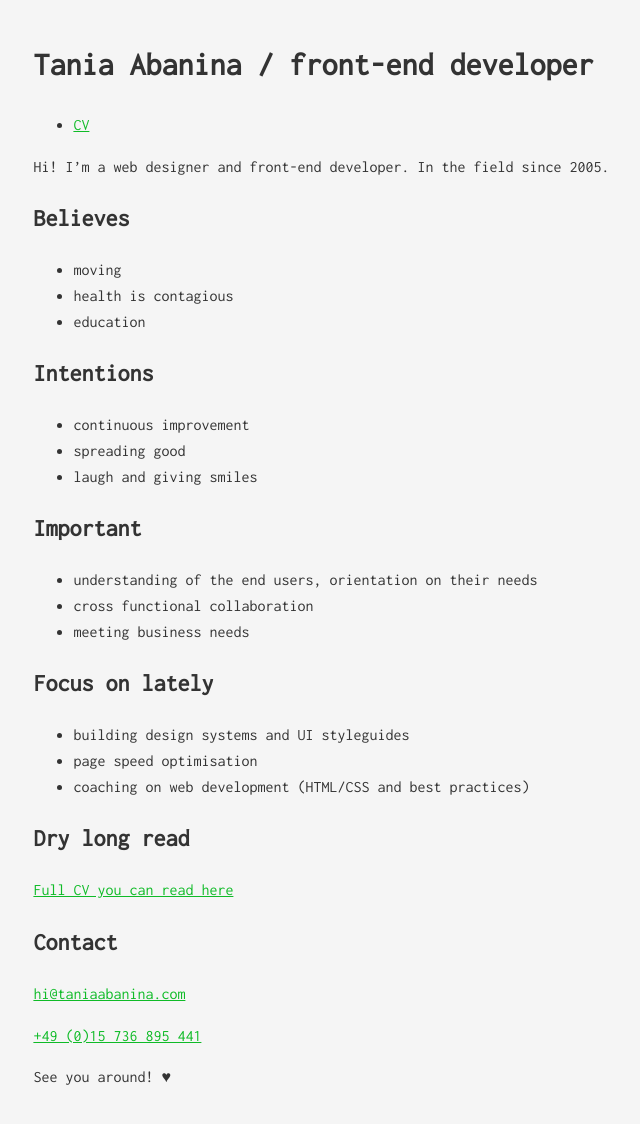
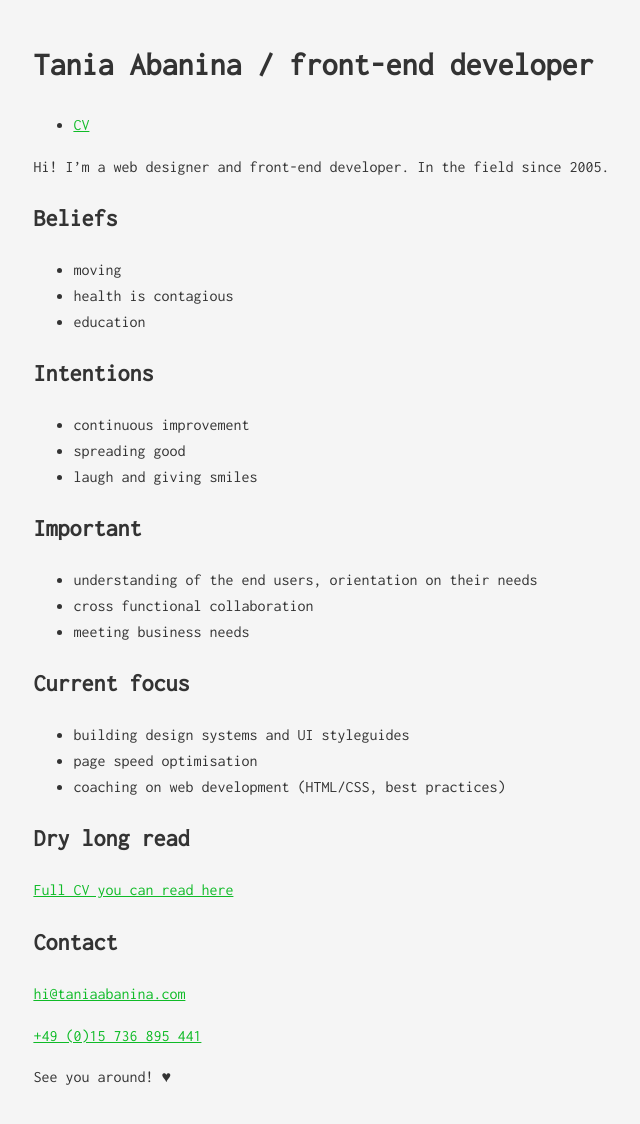
Before and after one commit to tataata/taniaabanina.com, a Jekyll site: the page built from index.md, in a window 1280 px wide. Shown: the whole page, without its empty margins (5-645 px from the left). Built offline with Jekyll 4.4.1, drawn with Linux system fonts in a browser that asks for light colours.

Commit message:
fix wording in headlines

```diff
--- a/index.md
+++ b/index.md
@@ -16,7 +16,7 @@ layout: default
 Hi! I'm a web designer and front-end developer. In the field since 2005.
 
 
-## Believes
+## Beliefs
 - moving
 - health is contagious
 - education
@@ -34,10 +34,10 @@ Hi! I'm a web designer and front-end developer. In the field since 2005.
 - meeting business needs
 
 
-## Focus on lately
+## Current focus
 - building design systems and UI styleguides
 - page speed optimisation
-- coaching on web development (HTML/CSS and best practices)
+- coaching on web development (HTML/CSS, best practices)
 
 ## Dry long read
 [Full CV you can read here](cv)
```
Also changed, not shown: 1 other file.
